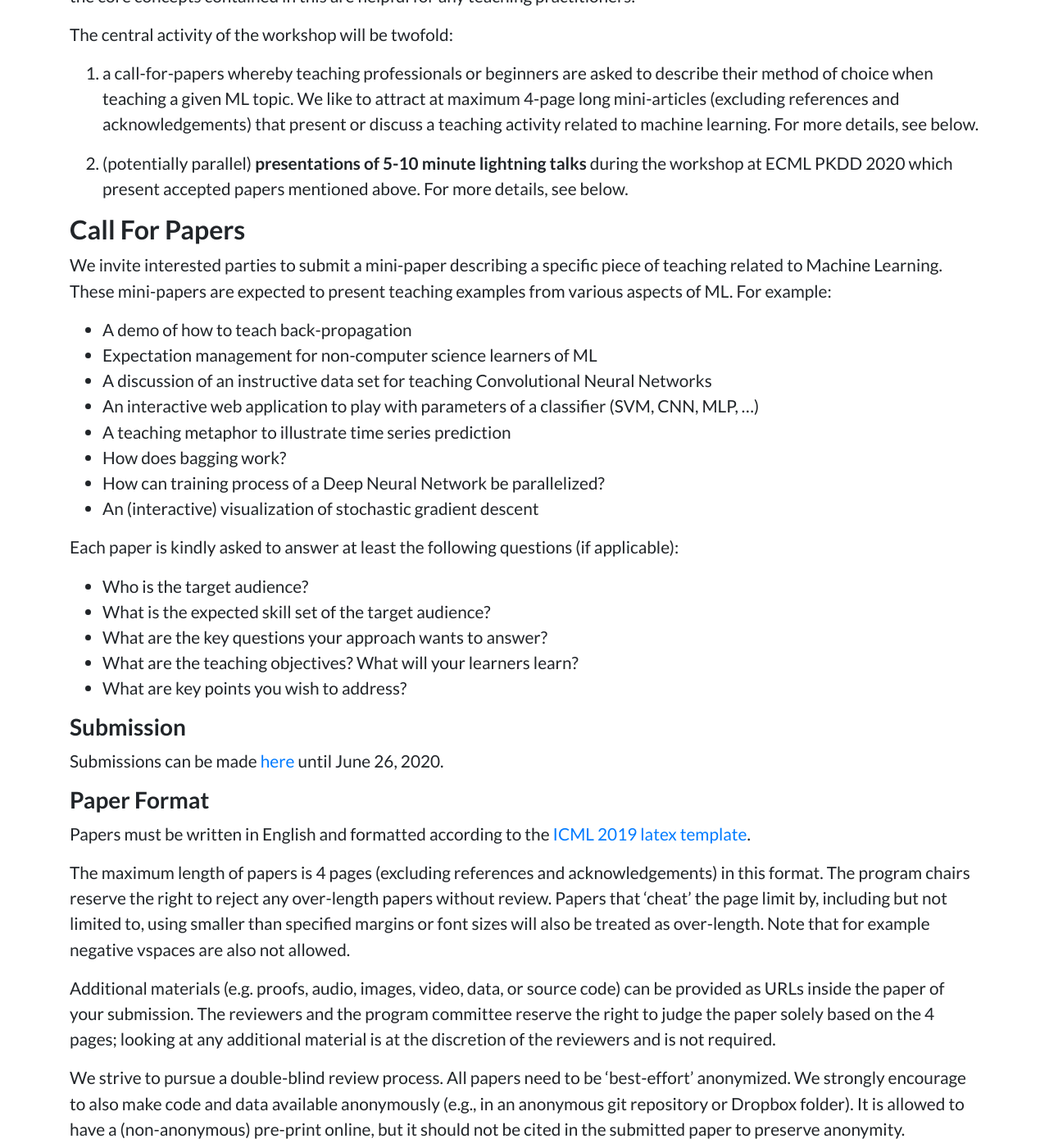
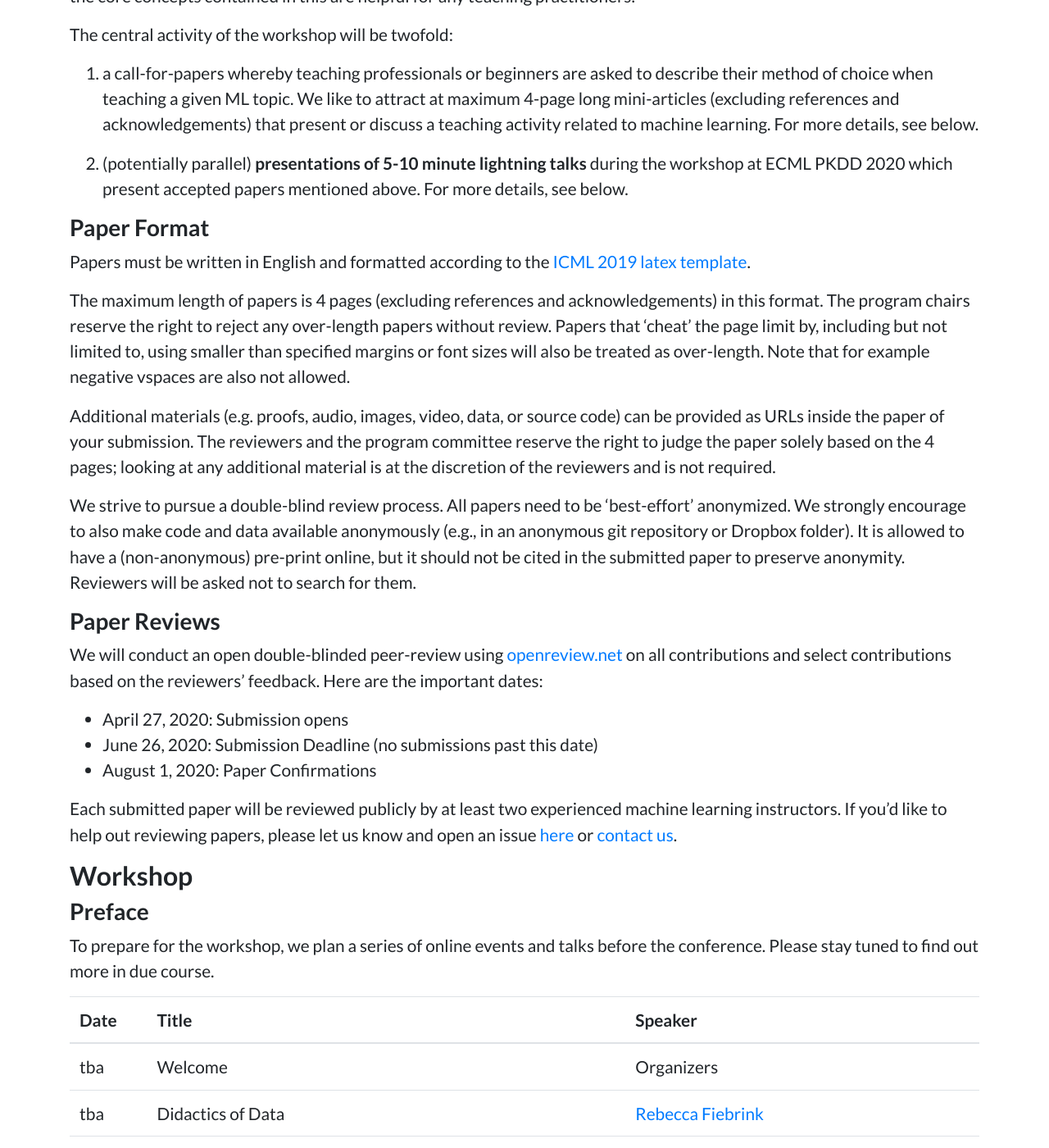
Before and after one commit to teaching-ml/2020, a Jekyll site: the page built from index.md, in a window 1280 px wide and 1400 px high, scrolled down 1537 px. Shown: the whole window at 82% size. Built offline with Jekyll 4.4.1, drawn with Linux system fonts in a browser that asks for light colours.

Commit message:
#10 remove cfp since its closed

```diff
--- a/index.md
+++ b/index.md
@@ -26,31 +26,6 @@ The central activity of the workshop will be twofold:
 1. a call-for-papers whereby teaching professionals or beginners are asked to describe their method of choice when teaching a given ML topic. We like to attract at maximum 4-page long mini-articles (excluding references and acknowledgements) that present or discuss a teaching activity related to machine learning. For more details, see below.
 
 2. (potentially parallel) **presentations of 5-10 minute lightning talks** during the workshop at ECML PKDD 2020 which present accepted papers mentioned above. For more details, see below.
-
-## Call For Papers
-
-We invite interested parties to submit a mini-paper describing a specific piece of teaching related to Machine Learning. These mini-papers are expected to present teaching examples from various aspects of ML. For example:
-
-* A demo of how to teach back-propagation
-* Expectation management for non-computer science learners of ML
-* A discussion of an instructive data set for teaching Convolutional Neural Networks
-* An interactive web application to play with parameters of a classifier (SVM, CNN, MLP, ...)
-* A teaching metaphor to illustrate time series prediction
-* How does bagging work?
-* How can training process of a Deep Neural Network be parallelized?
-* An (interactive) visualization of stochastic gradient descent
-
-Each paper is kindly asked to answer at least the following questions (if applicable):
-
-* Who is the target audience?
-* What is the expected skill set of the target audience?
-* What are the key questions your approach wants to answer?
-* What are the teaching objectives? What will your learners learn?
-* What are key points you wish to address?
-
-### Submission
-
-Submissions can be made [here](https://openreview.net/group?id=ECMLPKDD.org/2020/Workshop/TeachML) until June 26, 2020.
 
 ### Paper Format
 
```
